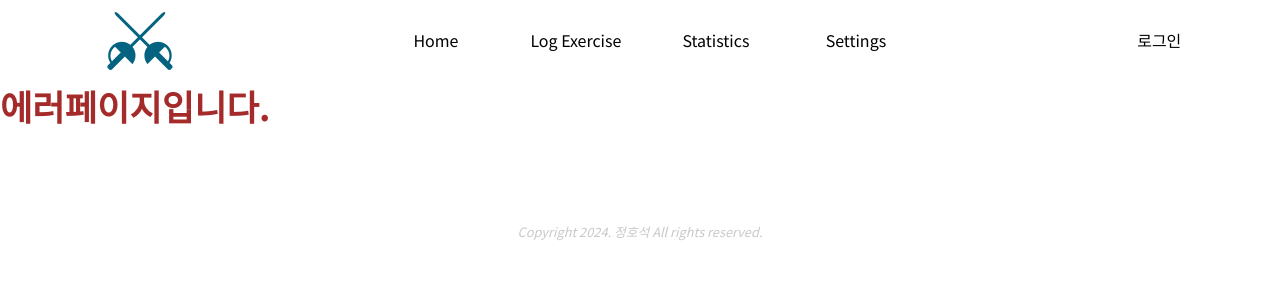
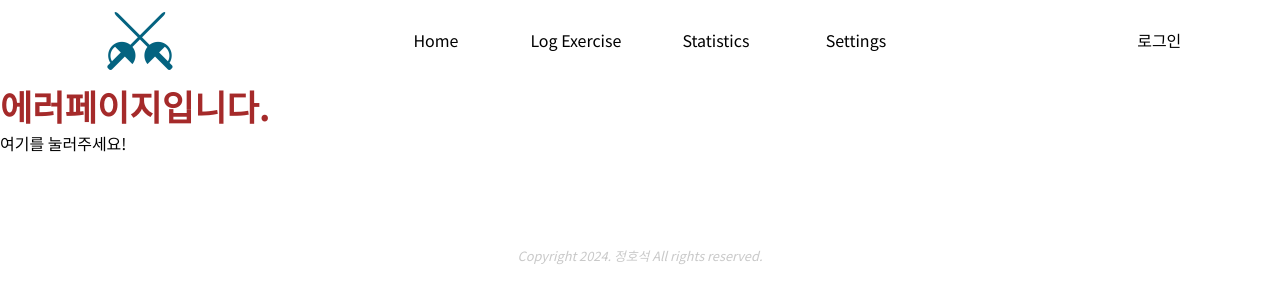
Before and after one commit to ARISTAHS/movement-app, a React (Create React App) app: page /login in a window 1280 px wide. Shown: the top 302 px of the page. Built offline with nearby package versions, Linux system fonts and the light colour scheme; some icons are missing.

Commit message:
에러페이지 링크

```diff
--- a/src/components/Error/ErrorPage.jsx
+++ b/src/components/Error/ErrorPage.jsx
@@ -5,7 +5,7 @@ function ErrorPage(){
   return(
     <>
       <h1 className={styles.title}>에러페이지입니다.</h1>
-      <Link to='/Home'></Link>
+      <Link to='/Home'>여기를 눌러주세요!</Link>
     </>
   );
 }
```
